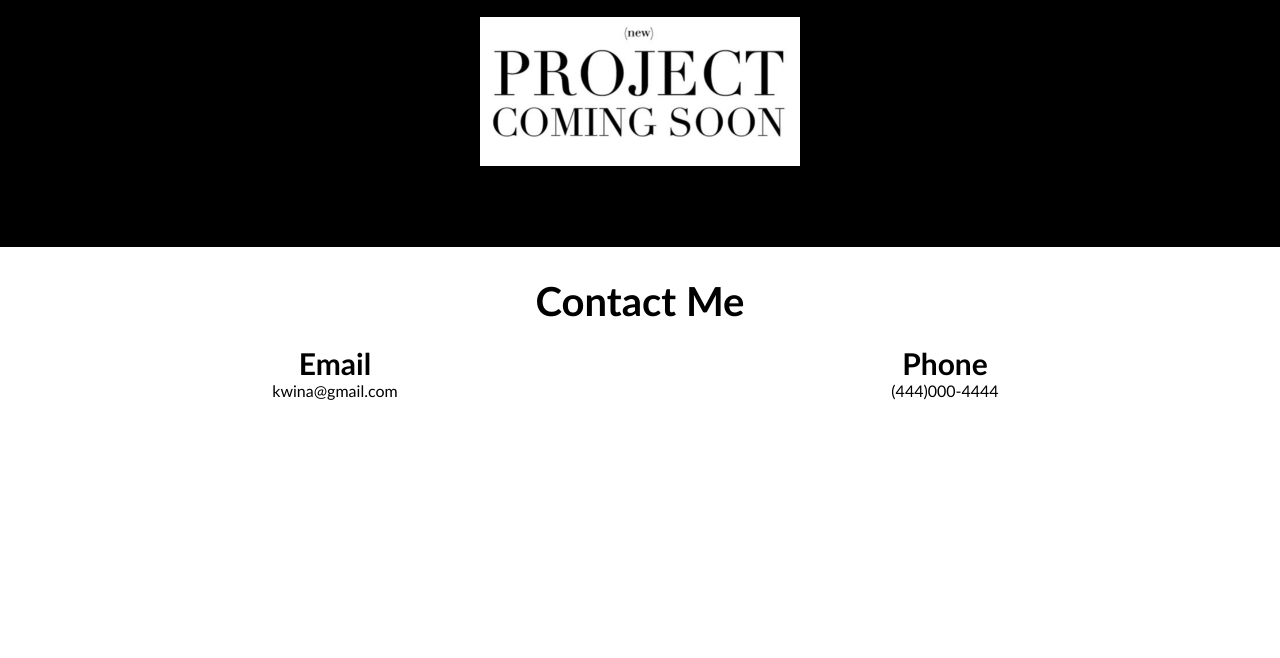
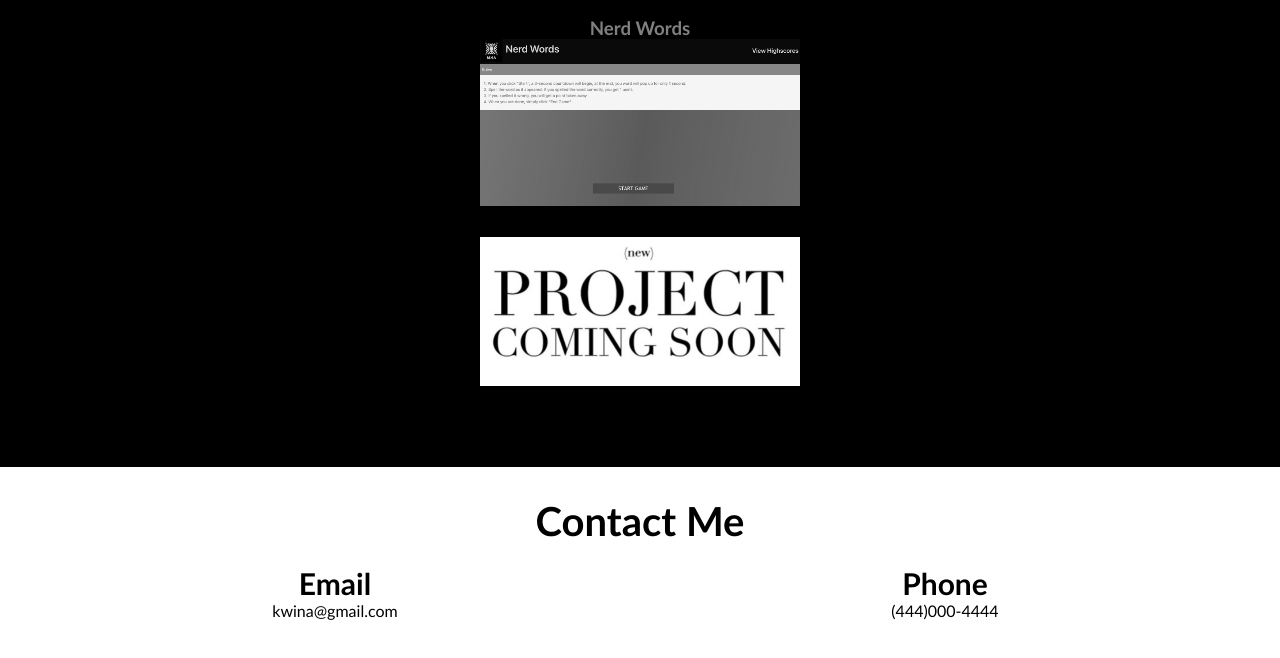
Before and after one commit to kwinahn/portfolio, a plain HTML site: page index.html in a window 1280 px wide. Shown: the part 1554-2212 px from the top of the page. Before the commit the page ends 2004 px from the top, so only its background shows below. Drawn offline with Linux system fonts and the light colour scheme.

Commit message:
added nerd words project

```diff
--- a/index.html
+++ b/index.html
@@ -83,6 +83,15 @@
 
             <div class="card">
                 <div class="content">
+                    <h3>Nerd Words</h3>
+                    <a href="https://github.com/MLemke24/Group-10">
+                        <img src="./assets/images/nerdwordsss.png" class="imgsize" alt="nerd words website">
+                    </a>
+                </div>
+            </div>
+
+            <div class="card">
+                <div class="content">
                     <img src="./assets/images/newproject.png" class="imgsize" alt="new project image">
                     <h3></h3>
                     <p>
```
Also changed, not shown: assets/images/nerdwordsss.png (added).
